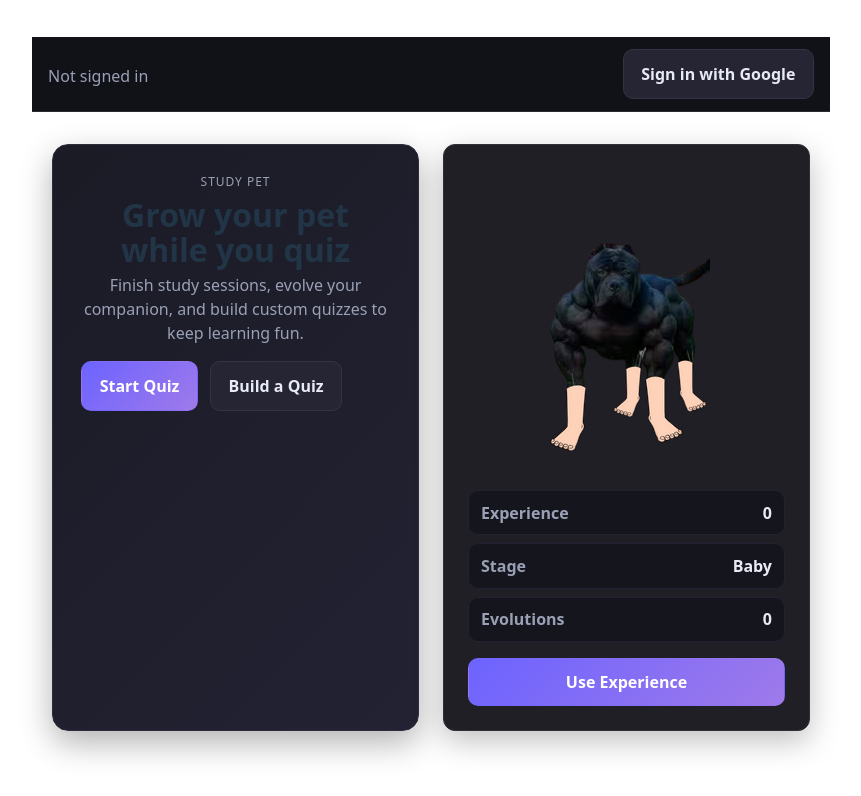
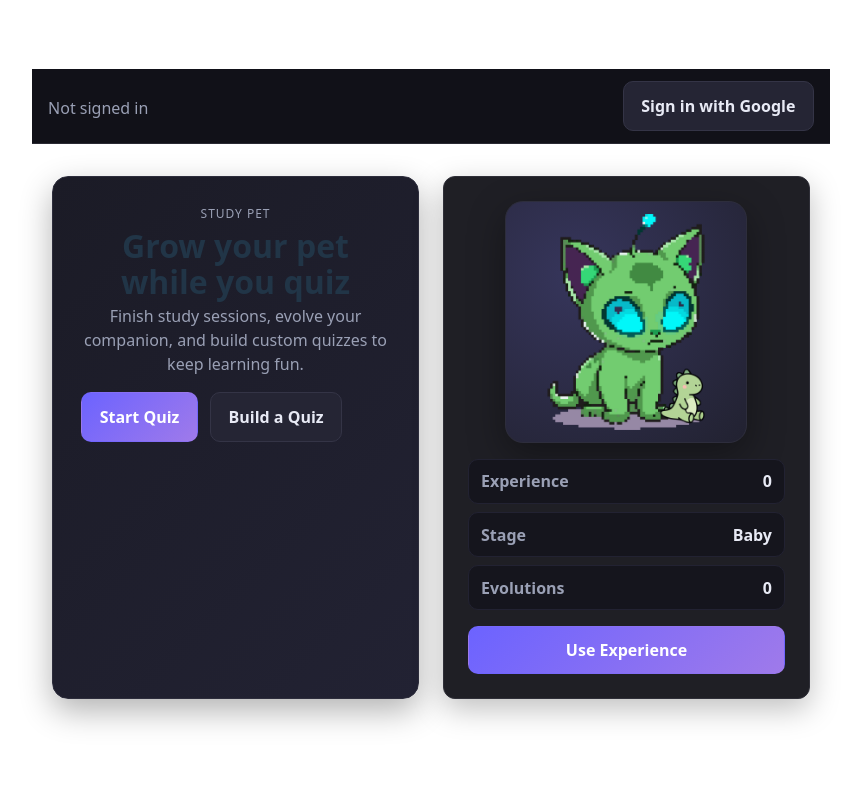
Before and after one commit to AidenKielby/Study-Pet, a React (Vite) app: page / in a window 1280 px wide. Shown: the top 796 px of the page, without its empty margins (209-1070 px from the left). Built offline with nearby package versions, Linux system fonts and the light colour scheme; no server answers.

Commit message:
added some pet images

```diff
--- a/src/components/pet.tsx
+++ b/src/components/pet.tsx
@@ -4,18 +4,26 @@ import React from "react";
 type PetProps = {
   stage: "Baby" | "Teen" | "Adult";
   evolutions: number;
+  petChoice: number;
+  petEvolution: number;
 };
 
-const Pet: React.FC<PetProps> = ({ stage }) => {
-  let color = stage === "Baby" ? "bg-pink-400" : stage === "Teen" ? "bg-purple-400" : "bg-blue-400";
-  const petImage = "/dog.png"; // place your image at public/pet.png
+const Pet: React.FC<PetProps> = ({ petChoice, petEvolution }) => {
+  // Cap evolution at the last available sprite per pet choice to avoid broken paths.
+  const maxEvolutionByPet: Record<number, number> = {
+    1: 2,
+    2: 0,
+  };
+  const safeEvolution = Math.min(petEvolution, maxEvolutionByPet[petChoice] ?? 2);
+  const petImage = "/Pet" + petChoice + "." + safeEvolution + ".png";
 
   return (
     <motion.div
-      className={`w-32 h-32 rounded-full ${color} flex items-center justify-center overflow-hidden text-white font-bold text-xl`}
+      className="pet-shell"
+      key={petImage} /* force remount when the image path changes so the new sprite loads */
       transition={{ repeat: Infinity, duration: 1.5 }}
     >
-      <img src={petImage} alt="Your pet" className="w-full h-full object-contain" />
+      <img src={petImage} alt="Your pet" className="pet-avatar" />
 
     </motion.div>
   );
--- a/src/pages/Home.tsx
+++ b/src/pages/Home.tsx
@@ -71,7 +71,7 @@ export default function Home() {
 
                 <div className="pet-card card">
                     <div className="pet-preview">
-                        <Pet stage={stage} evolutions={evolutions} />
+                        <Pet stage={stage} evolutions={evolutions} petChoice={1} petEvolution={evolutions}/>
                     </div>
                     <div className="pet-stats">
                         <div className="stat">
--- a/src/style.css
+++ b/src/style.css
@@ -357,6 +357,25 @@ button.ghost {
   justify-content: center;
 }
 
+.pet-shell {
+  width: clamp(160px, 22vw, 240px);
+  height: clamp(160px, 22vw, 240px);
+  border-radius: 18px;
+  background: radial-gradient(circle at 30% 30%, rgba(124, 121, 255, 0.25), rgba(34, 34, 51, 0.8));
+  border: 1px solid #2d2d3c;
+  box-shadow: 0 12px 36px rgba(0, 0, 0, 0.35);
+  display: flex;
+  align-items: center;
+  justify-content: center;
+  overflow: hidden;
+}
+
+.pet-avatar {
+  width: 90%;
+  height: 90%;
+  object-fit: contain;
+}
+
 .pet-stats {
   display: grid;
   grid-template-columns: repeat(auto-fit, minmax(160px, 1fr));
```
Also changed, not shown: keys-to-delete.txt (added).
